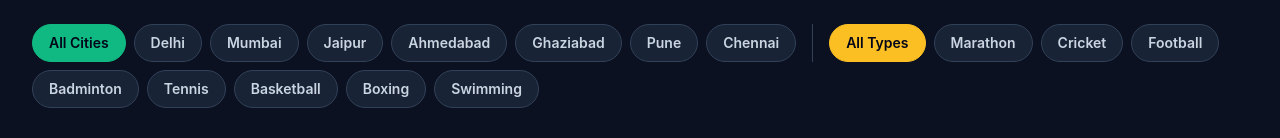
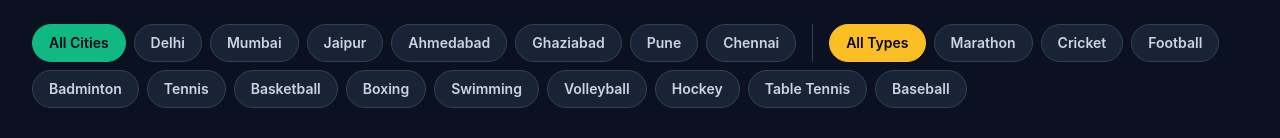
Before and after one commit to VishalBhati67/PlayConnect, a React (Vite) app: page /events in a window 1280 px wide. Shown: the part 181-319 px from the top of the page. Built offline with nearby package versions, Linux system fonts and the light colour scheme; no server answers; the database is empty.

Commit message:
Add more fresh sports events for Oct-Dec 2026

```diff
--- a/src/pages/Events.jsx
+++ b/src/pages/Events.jsx
@@ -30,7 +30,7 @@ const onImgError = (e) => {
   if (e.currentTarget.src !== FALLBACK_IMG) e.currentTarget.src = FALLBACK_IMG;
 };
 
-/* ── 12 EVENTS · fresh Oct–Dec 2026 dates · unique working images ── */
+/* ── 25+ EVENTS · fresh Oct–Dec 2026 dates · stable working images ── */
 const SEED_EVENTS = [
   { title: "Bandra Table Tennis Grand Prix", types: ["Table Tennis"], city: "Mumbai", district: "Bandra West", venue: "Spin City Arena", date: "2026-10-17", price: 350, capacity: 64, registered: 38, prizePool: 25000, description: "Singles & doubles brackets with skill-based draws. Tables and balls provided.", img: "https://images.unsplash.com/photo-1554068865-24cecd4e34b8?auto=format&fit=crop&w=900&q=80" },
   { title: "Mumbai Football 7s Night Cup", types: ["Football"], city: "Mumbai", district: "Andheri", venue: "Andheri Sports Turf", date: "2026-10-18", price: 800, capacity: 16, registered: 11, prizePool: 60000, description: "Floodlit 7-a-side knockout cup with referees, live scoring and medals.", img: "https://images.unsplash.com/photo-1579952363873-27f3bade9f55?auto=format&fit=crop&w=900&q=80" },
@@ -45,10 +45,22 @@ const SEED_EVENTS = [
   { title: "Jaipur Hockey League", types: ["Hockey"], city: "Jaipur", district: "Sanganer", venue: "Turfside Hockey Ground", date: "2026-12-20", price: 900, capacity: 8, registered: 5, prizePool: 48000, description: "11-a-side league on astroturf with team awards and match officials.", img: "https://images.unsplash.com/photo-1526232761682-d26e03ac148e?auto=format&fit=crop&w=900&q=80" },
   { title: "Mumbai Cricket T20 Challenge", types: ["Cricket"], city: "Mumbai", district: "BKC", venue: "Sharad Pawar Cricket Academy", date: "2026-12-27", price: 1200, capacity: 16, registered: 9, prizePool: 75000, description: "Competitive T20 weekend with team entries, live scoring and a grand final.", img: "https://images.unsplash.com/photo-1531415074968-036ba1b575da?auto=format&fit=crop&w=900&q=80" },
   { title: "Ahmedabad Football Cup", types: ["Football"], city: "Ahmedabad", district: "Vastrapur", venue: "Urban Turf Arena", date: "2026-08-30", price: 1000, capacity: 12, registered: 12, prizePool: 60000, description: "7-a-side knockout cup. Completed — results published.", img: "https://images.unsplash.com/photo-1579952363873-27f3bade9f55?auto=format&fit=crop&w=900&q=80" },
+  { title: "Mumbai Corporate Cricket Bash", types: ["Cricket"], city: "Mumbai", district: "Thane", venue: "Corporate Cricket Arena", date: "2026-10-25", price: 900, capacity: 16, registered: 10, prizePool: 50000, description: "Weekend T20 tournament for corporate and amateur teams.", img: "https://images.unsplash.com/photo-1540747913346-19e32dc3e97e?auto=format&fit=crop&w=900&q=80" },
+  { title: "Delhi 5-a-Side Football Fest", types: ["Football"], city: "Delhi", district: "Dwarka", venue: "Delhi Football Hub", date: "2026-10-26", price: 650, capacity: 20, registered: 13, prizePool: 45000, description: "Fast 5-a-side football format with group stages and knockout finals.", img: "https://images.unsplash.com/photo-1553778263-73a83bab9b0c?auto=format&fit=crop&w=900&q=80" },
+  { title: "Pune Badminton Smash Series", types: ["Badminton"], city: "Pune", district: "Kothrud", venue: "SmashPoint Academy", date: "2026-11-01", price: 350, capacity: 48, registered: 29, prizePool: 25000, description: "Competitive singles and doubles tournament for amateur players.", img: "https://images.unsplash.com/photo-1613918431703-aa50889e3be5?auto=format&fit=crop&w=900&q=80" },
+  { title: "Chennai Coastal Volleyball Open", types: ["Volleyball"], city: "Chennai", district: "Besant Nagar", venue: "Coastal Sports Arena", date: "2026-11-07", price: 700, capacity: 16, registered: 9, prizePool: 35000, description: "Beach-style volleyball tournament with team prizes and weekend finals.", img: "https://images.unsplash.com/photo-1612872087720-bb876e2e67d1?auto=format&fit=crop&w=900&q=80" },
+  { title: "Mumbai City Tennis Cup", types: ["Tennis"], city: "Mumbai", district: "Worli", venue: "City Tennis Club", date: "2026-11-15", price: 550, capacity: 32, registered: 20, prizePool: 40000, description: "Open singles and doubles tournament with knockout rounds.", img: "https://images.unsplash.com/photo-1595435934249-5df7ed86e1c0?auto=format&fit=crop&w=900&q=80" },
+  { title: "Jaipur Cricket Night League", types: ["Cricket"], city: "Jaipur", district: "Malviya Nagar", venue: "Pink City Cricket Ground", date: "2026-11-21", price: 1000, capacity: 12, registered: 8, prizePool: 60000, description: "Floodlit T20 cricket league with live score updates and finals.", img: "https://images.unsplash.com/photo-1531415074968-036ba1b575da?auto=format&fit=crop&w=900&q=80" },
+  { title: "Ahmedabad 10K City Run", types: ["Marathon"], city: "Ahmedabad", district: "Sabarmati", venue: "Sabarmati Riverfront", date: "2026-11-29", price: 450, capacity: 750, registered: 482, prizePool: 90000, description: "Timed 10K city run with hydration points, medals and electronic timing.", img: "https://images.unsplash.com/photo-1552674605-db764573271e?auto=format&fit=crop&w=900&q=80" },
+  { title: "Chennai Swimming Sprint Meet", types: ["Swimming"], city: "Chennai", district: "Velachery", venue: "Aqua Sports Complex", date: "2026-12-06", price: 400, capacity: 100, registered: 64, prizePool: 30000, description: "Sprint races across freestyle, backstroke and relay categories.", img: "https://images.unsplash.com/photo-1530549387789-4c1017266635?auto=format&fit=crop&w=900&q=80" },
+  { title: "Delhi Basketball 3x3 Clash", types: ["Basketball"], city: "Delhi", district: "Saket", venue: "Hoop District Arena", date: "2026-12-12", price: 650, capacity: 16, registered: 10, prizePool: 45000, description: "High-energy 3x3 basketball tournament with DJ, lights and knockout rounds.", img: "https://images.unsplash.com/photo-1546519638-68e109498ffc?auto=format&fit=crop&w=900&q=80" },
+  { title: "Pune Table Tennis Masters", types: ["Table Tennis"], city: "Pune", district: "Baner", venue: "Spin Masters Club", date: "2026-12-19", price: 300, capacity: 64, registered: 41, prizePool: 22000, description: "Open table tennis championship with singles and doubles categories.", img: "https://images.unsplash.com/photo-1554068865-24cecd4e34b8?auto=format&fit=crop&w=900&q=80" },
+  { title: "Mumbai Boxing Fight Night", types: ["Boxing"], city: "Mumbai", district: "Lower Parel", venue: "Fight Arena Mumbai", date: "2026-12-26", price: 700, capacity: 36, registered: 22, prizePool: 65000, description: "Amateur boxing showcase featuring multiple weight categories and finals.", img: "https://images.unsplash.com/photo-1549719386-74dfcbf7dbed?auto=format&fit=crop&w=900&q=80" },
+  { title: "Pune Hockey 7s Challenge", types: ["Hockey"], city: "Pune", district: "Hinjewadi", venue: "Hockey Champions Turf", date: "2026-12-27", price: 750, capacity: 12, registered: 6, prizePool: 42000, description: "7-a-side hockey challenge with short-format matches and a championship final.", img: "https://images.unsplash.com/photo-1526232761682-d26e03ac148e?auto=format&fit=crop&w=900&q=80" },
 ];
 
 const CITY_FILTERS = ["All Cities", "Delhi", "Mumbai", "Jaipur", "Ahmedabad", "Ghaziabad", "Pune", "Chennai"];
-const TYPE_FILTERS = ["All Types", "Marathon", "Cricket", "Football", "Badminton", "Tennis", "Basketball", "Boxing", "Swimming"];
+const TYPE_FILTERS = ["All Types", "Marathon", "Cricket", "Football", "Badminton", "Tennis", "Basketball", "Boxing", "Swimming", "Volleyball", "Hockey", "Table Tennis", "Baseball"];
 
 const statusOf = (e) => {
   const today = new Date(); today.setHours(0, 0, 0, 0);
```
